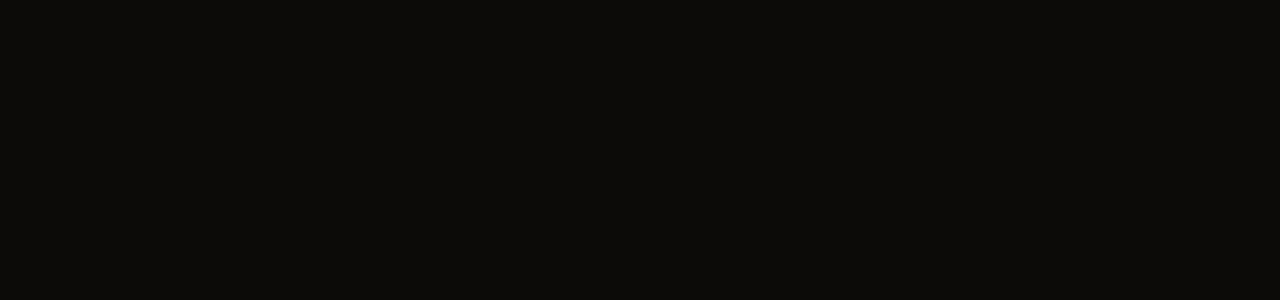
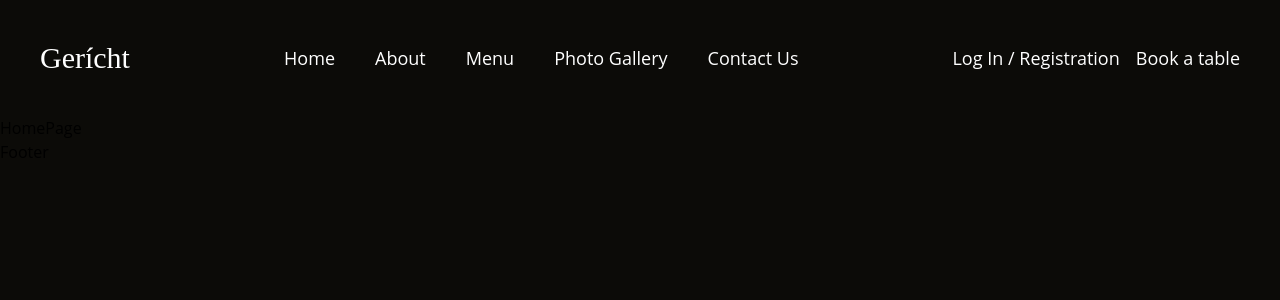
Before and after one commit to CMadiope/menu, a Next.js app: page / in a window 1280 px wide. Shown: the top 300 px of the page. Built offline with nearby package versions, Linux system fonts and the light colour scheme.

Commit message:
ADD:navbar

```diff
--- /dev/null
+++ b/src/components/Footer.jsx
@@ -0,0 +1,9 @@
+import React from 'react'
+
+const Footer = () => {
+  return (
+    <div>Footer</div>
+  )
+}
+
+export default Footer
--- /dev/null
+++ b/src/components/HomePage.jsx
@@ -0,0 +1,7 @@
+import React from "react";
+
+const HomePage = () => {
+  return <div className=''>HomePage</div>;
+};
+
+export default HomePage;
--- /dev/null
+++ b/src/components/Layout.jsx
@@ -0,0 +1,15 @@
+import React from "react";
+import Footer from "./Footer";
+import Navbar from "./Navbar";
+
+const Layout = ({ children }) => {
+  return (
+    <div className="container ">
+      <Navbar />
+      <main>{children}</main>
+      <Footer />
+    </div>
+  );
+};
+
+export default Layout;
--- /dev/null
+++ b/src/components/Navbar.jsx
@@ -0,0 +1,65 @@
+import Link from "next/link";
+import React from "react";
+import { useState } from "react";
+import { FaBars } from "react-icons/fa";
+import { RxCross1 } from "react-icons/rx";
+
+const Navbar = () => {
+  const [nav, setNav] = useState(false);
+
+  const handleNav = () => {
+    setNav(!nav);
+  };
+
+  return (
+    <nav className='container relative p-10'>
+      <div className='flex text-white justify-between items-center'>
+        <div>
+          <Link href='/'>
+            <h1 className='text-3xl font-cormorant'>Gerícht</h1>
+          </Link>
+        </div>
+
+        <div className=' gap-10 text-lg items-center font-sans hidden sm:flex'>
+          <Link href='/'>Home</Link>
+          <Link href='/about'>About</Link>
+          <Link href='/menu'>Menu</Link>
+          <Link href='/photos'>Photo Gallery</Link>
+          <Link href='/contact'>Contact Us</Link>
+        </div>
+        <div className=' gap-4 text-lg hidden sm:flex'>
+          <h4>Log In / Registration</h4>
+          <h4 className=''>Book a table</h4>
+        </div>
+
+        <div onClick={handleNav} className='z-30 cursor-pointer sm:hidden'>
+          {nav ? <RxCross1 /> : <FaBars />}
+        </div>
+      </div>
+
+      {/* mobile nav */}
+      <div
+        onClick={handleNav}
+        className={
+          nav
+            ? "overflow-y-hidden md:hidden ease-in duration-300 absolute text-white left-0 top-0 w-full h-screen bg-gray-400/10 py-10 flex flex-col z-10"
+            : "absolute top-0 h-screen left-[-100%] ease-in duration-500"
+        }
+      >
+        <div className='w-full flex flex-col gap-8 text-center text-xl pt-20 '>
+          <Link href='/'>Home</Link>
+          <Link href='/about'>About</Link>
+          <Link href='/menu'>Menu</Link>
+          <Link href='/photos'>Photo Gallery</Link>
+          <Link href='/contact'>Contact Us</Link>
+        </div>
+        <div className='flex flex-col text-center p-t-6 gap-8 text-xl'>
+          <p>Log In / Registration</p>
+          <p>Book a table</p>
+        </div>
+      </div>
+    </nav>
+  );
+};
+
+export default Navbar;
--- a/src/pages/_app.js
+++ b/src/pages/_app.js
@@ -1,5 +1,10 @@
-import '@/styles/globals.css'
+import Layout from "../components/Layout";
+import "@/styles/globals.css";
 
 export default function App({ Component, pageProps }) {
-  return <Component {...pageProps} />
+  return (
+    <Layout>
+      <Component {...pageProps} />
+    </Layout>
+  );
 }
--- a/src/pages/index.js
+++ b/src/pages/index.js
@@ -1,3 +1,4 @@
+import HomePage from "@/components/HomePage";
 import Head from "next/head";
 
 export default function Home() {
@@ -9,7 +10,9 @@
         <meta name='viewport' content='width=device-width, initial-scale=1' />
         <link rel='icon' href='/favicon.ico' />
       </Head>
-      <main></main>
+      <main>
+        <HomePage />
+      </main>
     </>
   );
 }
--- a/src/styles/globals.css
+++ b/src/styles/globals.css
@@ -2,6 +2,8 @@
 @tailwind components;
 @tailwind utilities;
 
+@import url('https://fonts.googleapis.com/css2?family=Cormorant+Upright:wght@400;500;700&family=Open+Sans:ital,wght@0,400;0,700;1,400&display=swap');
+
 body {
   background-color: #0c0b08;
 }
--- a/tailwind.config.js
+++ b/tailwind.config.js
@@ -9,7 +9,12 @@
     "./src/**/*.{js,ts,jsx,tsx}",
   ],
   theme: {
-    extend: {},
+    extend: {
+      fontFamily: {
+        sans: "Open Sans",
+        cormorant: "Cormorant Upright",
+      },
+    },
   },
   plugins: [],
-}
+};
```
